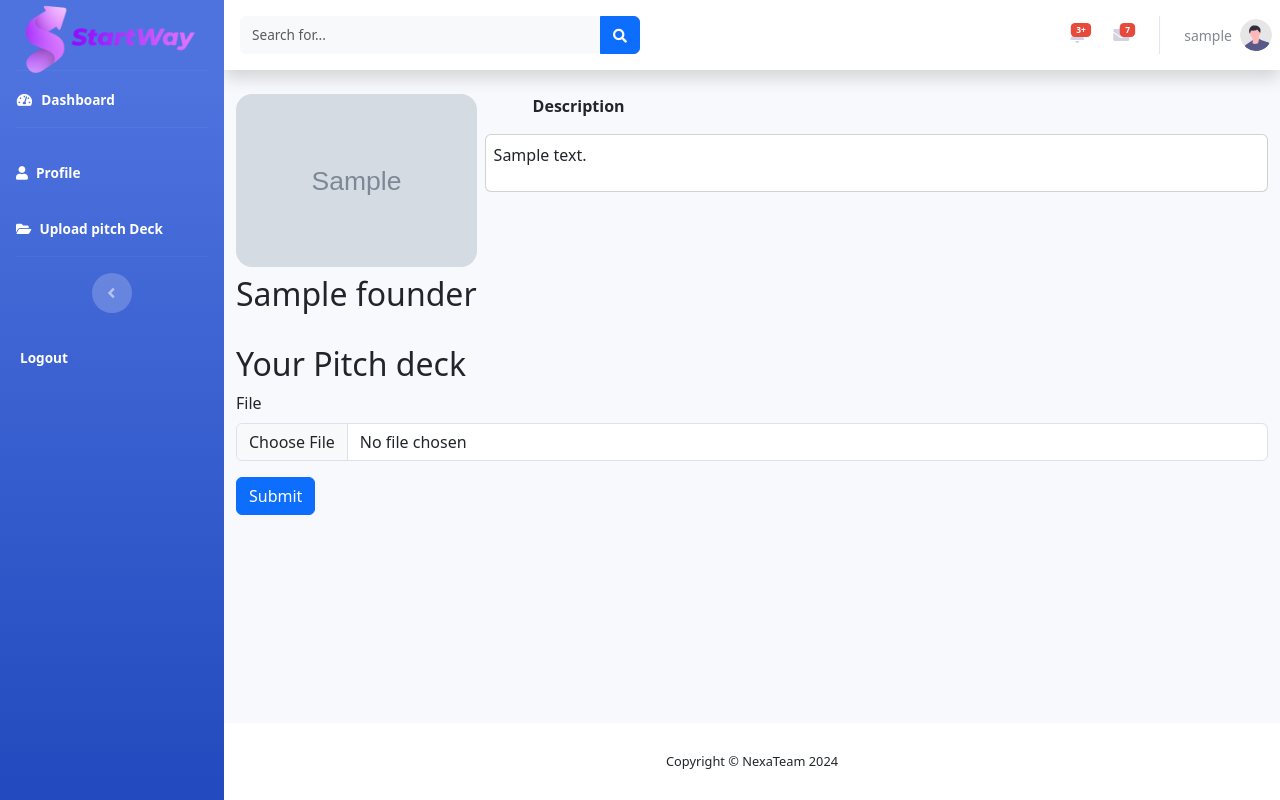
After one commit to benterkidhiaeddine/start-way, a Django app: page /founders/1/pitch_deck in a window 1280 px wide. The commit adds this page. Run offline with Django 5.2, Linux system fonts and the light colour scheme; a user stored in the database is signed in; tables that the repository leaves empty hold one stand-in row (values such as "Sample post"); grey boxes marked "Sample" are stand-in pictures; some libraries are stand-ins or nearby versions.

Commit message:
Add upload pitch deck functionality

```diff
--- a/startWay/startup/auth.py
+++ b/startWay/startup/auth.py
@@ -4,7 +4,6 @@ from django.contrib.auth import authenticate, login,logout
 from .models import Investor, Founder , Employee
 from .forms import SignInForm, SignUpForm
 from django.http import HttpResponseNotFound
-
 
 
 
@@ -26,12 +25,9 @@ def user_login(request):
                 return redirect('home')
 
 
-
     else:
         form = SignInForm()
     return render(request, 'startup/login.html', {'form': form})
-
-
 
 
 # signup page
--- a/startWay/startup/forms.py
+++ b/startWay/startup/forms.py
@@ -32,3 +32,7 @@ class EmployeeForm(forms.ModelForm):
     class Meta:
         model = Employee
         fields = ['user','speciality', 'city', 'hourlyRate', 'phone_number','description','profile_image']
+
+
+class PitchDeckForm(forms.Form):
+    file = forms.FileField()
--- a/startWay/startup/models.py
+++ b/startWay/startup/models.py
@@ -23,7 +23,9 @@ class Founder(models.Model):
     description = models.TextField(null=True, blank=True)
     phone_number = models.CharField(max_length=255)
     profile_image = models.ImageField(null=True, blank=True, upload_to="images/")
-#
+    pitch_deck_document = models.FileField(null=True,blank=True , upload_to="pdfs/")
+
+
     @property
     def image_url(self):
         try:
--- a/startWay/startup/templates/partials/_sidebar.html
+++ b/startWay/startup/templates/partials/_sidebar.html
@@ -1,4 +1,6 @@
 {% load static %}
+{% load user_filter %}
+
 <!-- Sidebar -->
 <ul class="navbar-nav bg-gradient-primary sidebar sidebar-dark accordion" id="accordionSidebar">
 
@@ -31,6 +33,24 @@
     </li>
 
 
+    <!--User specefic tabs in Side bar-->
+
+
+    {% if user.is_authenticated %}
+        {% if user|is_user:'founder' %}
+
+            <li class="nav-item active">
+            <a class="nav-link" href="{% url 'founder_upload_pitch' user.founder.pk %}">
+                <i class="fa fa-solid fa-folder-open"></i>
+                <span>Upload pitch Deck</span></a>
+            </li>
+        {% endif %}
+    {% endif %}
+
+
+
+
+
     <!-- Divider -->
     <hr class="sidebar-divider d-none d-md-block">
 
--- a/startWay/startup/templates/startup/employee_detail.html
+++ b/startWay/startup/templates/startup/employee_detail.html
@@ -1,4 +1,5 @@
 {% extends "startup/base.html" %}
+{% load user_filter %}
 
 
 
@@ -25,8 +26,6 @@
             </div>
         </div>
     </div>
-
-
 
 
 
--- /dev/null
+++ b/startWay/startup/templates/startup/founder_pitch_deck.html
@@ -0,0 +1,41 @@
+{% extends "startup/base.html" %}
+
+{% load django_bootstrap5 %}
+{% load static %}
+
+{% block content %}
+
+
+<div class="d-flex mb-4">
+    <div class="d-flex flex-column mr-2 ">
+
+           <img class="rounded-4 mb-2"  witdth="150.55px" height="172.55px" src="{{ founder.image_url }}" alt="profile-image">
+           <h2 class="text-center">{{ founder.startupName  }}</h2>
+
+    </div>
+
+    <div class="d-flex flex-column flex-grow-1">
+            <p class="ml-5 fw-bold p-0">Description</p>
+            <div class="card">
+                <p class="card-body h-75 p-2">{{ founder.description  }}</p>
+            </div>
+     </div>
+</div>
+
+
+<h2>Your Pitch deck</h2>
+
+
+<form action={% url 'founder_upload_pitch' founder.pk %} method="post" enctype="multipart/form-data">
+      {% csrf_token %}
+
+      {% bootstrap_form  form  %}
+
+       <button class="btn btn-primary mb-4">Submit</button>
+</form>
+
+
+
+
+
+{% endblock %}
--- a/startWay/startup/templatetags/user_filter.py
+++ b/startWay/startup/templatetags/user_filter.py
@@ -1,18 +1,3 @@
-"""
-Some simple filters
- * `user_can`, which filters an object taking a string
-   parameter, returning True or False depending on whether the current
-   user "can" do the action in the parameter. This is done by calling
-   `user_can_<action>` on the object.
-   Anonymous users always return `False`.
- * `user_has`, which pulls the result of the `user_has_<feature>()`;
-   anonymous users get `False`.
- * `user_property` pulls the result of `user_<property>()`; anonymous
-   users get `None`.
-Relies on django-globals: https://github.com/svetlyak40wt/django-globals
-Untested, based on internal code that didn't use django-globals.
-"""
-
 from django import template
 
 register = template.Library()
@@ -21,5 +6,7 @@ register = template.Library()
 
 @register.filter
 def is_user(user, role):
-    "checks if the user is of relation to a particular role : employee ; founder or investor"
+    """
+    checks if the user is of relation to a particular role : employee ; founder or investor to setup simple
+    """
     return  hasattr(user, role)
--- a/startWay/startup/urls.py
+++ b/startWay/startup/urls.py
@@ -11,6 +11,7 @@ urlpatterns = [
     path('logout/', auth.user_logout, name='logout'),
     path('founders/<int:id>/update', views.founder_update, name='founder_update' ),
     path('founders/<int:id>/detail',views.founder_detail, name ='founder_detail'),
+    path('founders/<int:id>/pitch_deck', views.founder_upload_pitch, name = "founder_upload_pitch"),
     path('employees/<int:id>/detail',views.employee_detail, name ='employee_detail'),
     path('employees/<int:id>/update',views.employee_update, name ='employee_update'),
     path('investor_feed' , views.investor_feed, name = 'investor_feed'),
--- a/startWay/startup/views.py
+++ b/startWay/startup/views.py
@@ -4,13 +4,12 @@ from django.urls import reverse
 from .forms import *
 from .models import *
 from django.contrib.auth.models import User
-from django.http import HttpResponseNotFound, HttpResponse
+from django.http import HttpResponseNotFound, HttpResponse, HttpResponseRedirect
 from django.contrib.auth.decorators import login_required
 from django.core.exceptions import PermissionDenied
 
 from .forms import FounderForm
 
-#TODO
 def landing_page(request):
     return render(request, template_name="startup/landing_page.html")
 
@@ -64,6 +63,23 @@ def founder_detail(request, id):
 
     return render(request, template_name='startup/founder_detail.html', context= {'founder' : founder})
 
+
+
+@login_required
+def founder_upload_pitch(request, id):
+    user = request.user
+    if not hasattr(user, "founder"):
+        raise PermissionDenied
+
+    founder = get_object_or_404(Founder, pk=id)
+    if request.method == "POST":
+        form = PitchDeckForm(request.POST, request.FILES)
+        if form.is_valid():
+            return HttpResponseRedirect("/")
+    else:
+        form = PitchDeckForm()
+    return render(request, "startup/founder_pitch_deck.html", {"form": form, "founder": founder })
+
 @login_required
 def employee_update(request, id):
     user = request.user
```
Also changed, not shown: startWay/media/images/maxresdefault_5aM4JxL.jpg (added), startWay/startup/migrations/0006_founder_pitch_deck_document.py (added).
